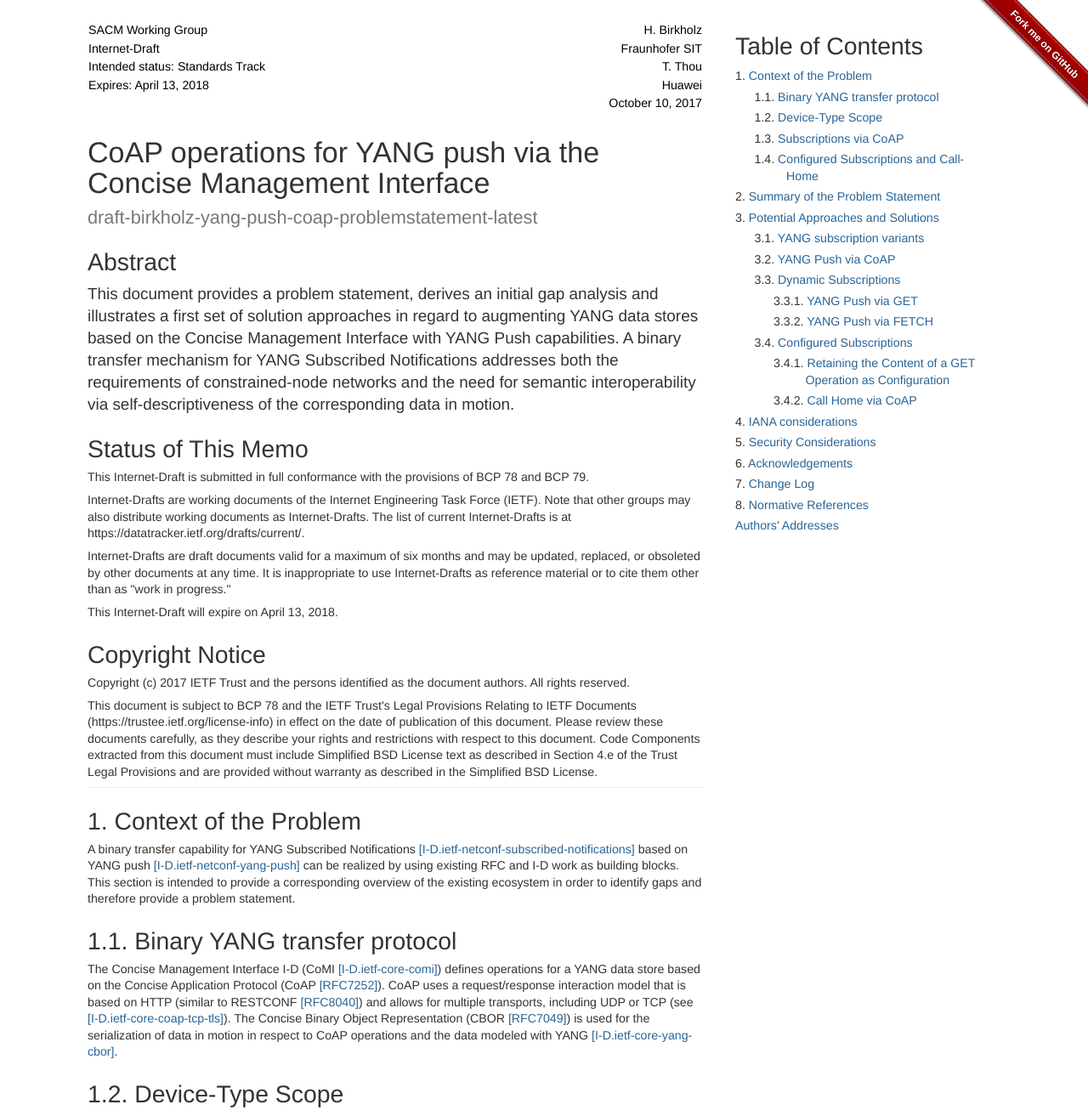
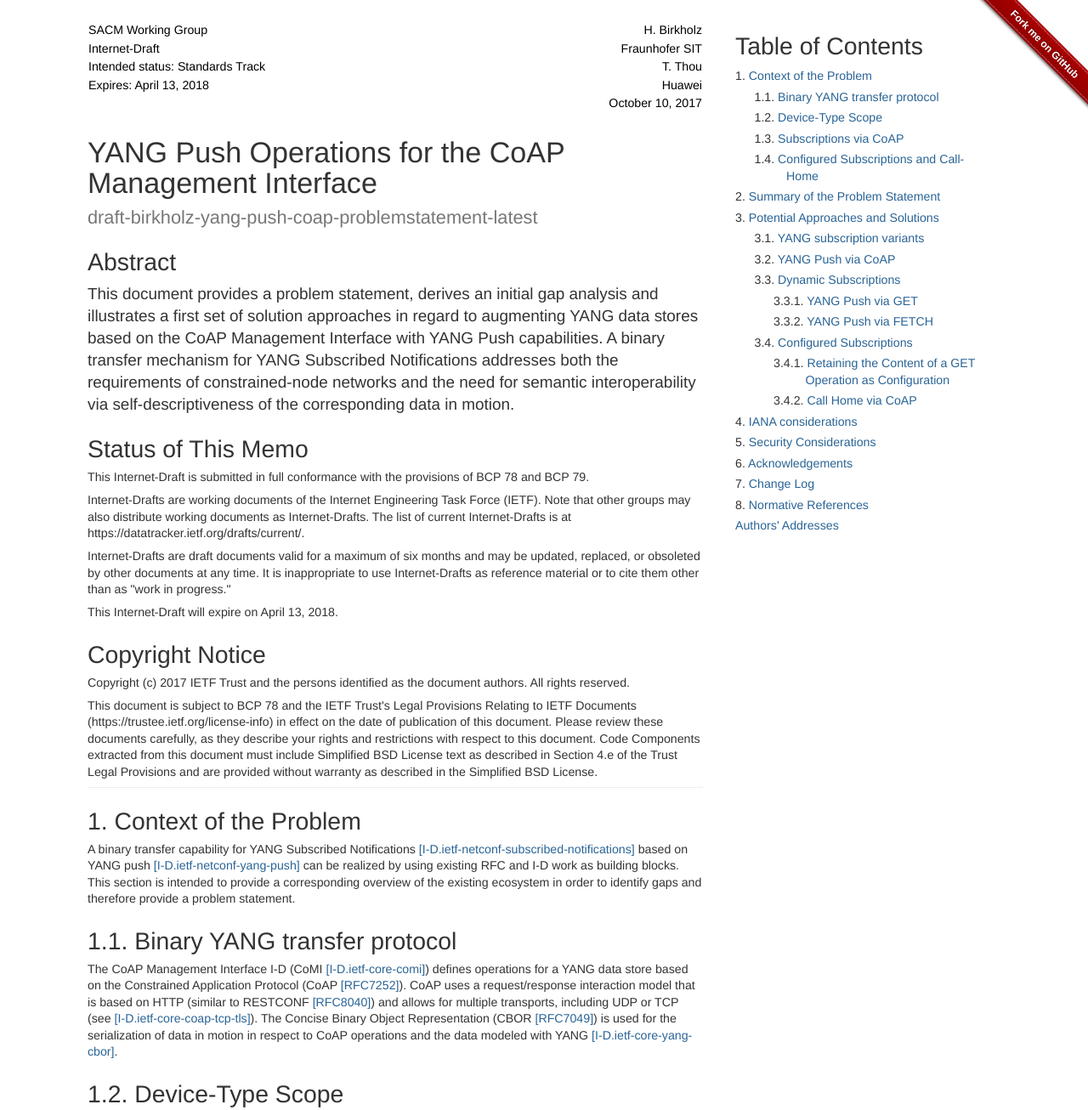
Before and after one commit to henkbirkholz/draft-birkholz-yang-push-coap-problemstatement, a plain HTML site: page draft-birkholz-yang-push-coap-problemstatement.html in a window 1280 px wide. Shown: the top 1306 px of the page at 85% size. Drawn offline with Linux system fonts and the light colour scheme.

Commit message:
Script updating gh-pages from 2c92e08. [ci skip]

```diff
--- a/draft-birkholz-yang-push-coap-problemstatement.html
+++ b/draft-birkholz-yang-push-coap-problemstatement.html
@@ -5,7 +5,7 @@
 <head profile="http://www.w3.org/2006/03/hcard http://dublincore.org/documents/2008/08/04/dc-html/">
   <meta http-equiv="Content-Type" content="text/html; charset=us-ascii" />
 
-  <title>CoAP operations for YANG push via the Concise Management Interface</title>
+  <title>YANG Push Operations for the CoAP Management Interface</title>
 
 
 <style type="text/css">/*<![CDATA[*/
@@ -304,8 +304,8 @@ address {
   <meta name="dct.creator" content="Birkholz, H. and T. Thou" />
   <meta name="dct.identifier" content="urn:ietf:id:draft-birkholz-yang-push-coap-problemstatement-latest" />
   <meta name="dct.issued" scheme="ISO8601" content="2017-10-10" />
-  <meta name="dct.abstract" content="This document provides a problem statement, derives an initial gap analysis and illustrates a first set of solution approaches in regard to augmenting YANG data stores based on the Concise Management Interface with YANG Push capabilities. A binary transfer mechanism for YANG Subscribed Notifications addresses both the requirements of constrained-node networks and the need for semantic interoperability via self-descriptiveness of the corresponding data in motion." />
-  <meta name="description" content="This document provides a problem statement, derives an initial gap analysis and illustrates a first set of solution approaches in regard to augmenting YANG data stores based on the Concise Management Interface with YANG Push capabilities. A binary transfer mechanism for YANG Subscribed Notifications addresses both the requirements of constrained-node networks and the need for semantic interoperability via self-descriptiveness of the corresponding data in motion." />
+  <meta name="dct.abstract" content="This document provides a problem statement, derives an initial gap analysis and illustrates a first set of solution approaches in regard to augmenting YANG data stores based on the CoAP Management Interface with YANG Push capabilities. A binary transfer mechanism for YANG Subscribed Notifications addresses both the requirements of constrained-node networks and the need for semantic interoperability via self-descriptiveness of the corresponding data in motion." />
+  <meta name="description" content="This document provides a problem statement, derives an initial gap analysis and illustrates a first set of solution approaches in regard to augmenting YANG data stores based on the CoAP Management Interface with YANG Push capabilities. A binary transfer mechanism for YANG Subscribed Notifications addresses both the requirements of constrained-node networks and the need for semantic interoperability via self-descriptiveness of the corresponding data in motion." />
 
 </head>
 
@@ -339,11 +339,11 @@ address {
     </tbody>
   </table>
 
-  <p class="title">CoAP operations for YANG push via the Concise Management Interface<br />
+  <p class="title">YANG Push Operations for the CoAP Management Interface<br />
   <span class="filename">draft-birkholz-yang-push-coap-problemstatement-latest</span></p>
 
   <h1 id="rfc.abstract"><a href="#rfc.abstract">Abstract</a></h1>
-<p>This document provides a problem statement, derives an initial gap analysis and illustrates a first set of solution approaches in regard to augmenting YANG data stores based on the Concise Management Interface with YANG Push capabilities. A binary transfer mechanism for YANG Subscribed Notifications addresses both the requirements of constrained-node networks and the need for semantic interoperability via self-descriptiveness of the corresponding data in motion.</p>
+<p>This document provides a problem statement, derives an initial gap analysis and illustrates a first set of solution approaches in regard to augmenting YANG data stores based on the CoAP Management Interface with YANG Push capabilities. A binary transfer mechanism for YANG Subscribed Notifications addresses both the requirements of constrained-node networks and the need for semantic interoperability via self-descriptiveness of the corresponding data in motion.</p>
 <h1 id="rfc.status"><a href="#rfc.status">Status of This Memo</a></h1>
 <p>This Internet-Draft is submitted in full conformance with the provisions of BCP 78 and BCP 79.</p>
 <p>Internet-Drafts are working documents of the Internet Engineering Task Force (IETF).  Note that other groups may also distribute working documents as Internet-Drafts.  The list of current Internet-Drafts is at https://datatracker.ietf.org/drafts/current/.</p>
@@ -411,7 +411,7 @@ address {
 <h1 id="rfc.section.1.1">
 <a href="#rfc.section.1.1">1.1.</a> <a href="#binary-yang-transfer-protocol" id="binary-yang-transfer-protocol">Binary YANG transfer protocol</a>
 </h1>
-<p id="rfc.section.1.1.p.1">The Concise Management Interface I-D (CoMI <a href="#I-D.ietf-core-comi" class="xref">[I-D.ietf-core-comi]</a>) defines operations for a YANG data store based on the Concise Application Protocol (CoAP <a href="#RFC7252" class="xref">[RFC7252]</a>).  CoAP uses a request/response interaction model that is based on HTTP (similar to RESTCONF <a href="#RFC8040" class="xref">[RFC8040]</a>) and allows for multiple transports, including UDP or TCP (see <a href="#I-D.ietf-core-coap-tcp-tls" class="xref">[I-D.ietf-core-coap-tcp-tls]</a>). The Concise Binary Object Representation (CBOR <a href="#RFC7049" class="xref">[RFC7049]</a>) is used for the serialization of data in motion in respect to CoAP operations and the data modeled with YANG <a href="#I-D.ietf-core-yang-cbor" class="xref">[I-D.ietf-core-yang-cbor]</a>.</p>
+<p id="rfc.section.1.1.p.1">The CoAP Management Interface I-D (CoMI <a href="#I-D.ietf-core-comi" class="xref">[I-D.ietf-core-comi]</a>) defines operations for a YANG data store based on the Constrained Application Protocol (CoAP <a href="#RFC7252" class="xref">[RFC7252]</a>).  CoAP uses a request/response interaction model that is based on HTTP (similar to RESTCONF <a href="#RFC8040" class="xref">[RFC8040]</a>) and allows for multiple transports, including UDP or TCP (see <a href="#I-D.ietf-core-coap-tcp-tls" class="xref">[I-D.ietf-core-coap-tcp-tls]</a>). The Concise Binary Object Representation (CBOR <a href="#RFC7049" class="xref">[RFC7049]</a>) is used for the serialization of data in motion in respect to CoAP operations and the data modeled with YANG <a href="#I-D.ietf-core-yang-cbor" class="xref">[I-D.ietf-core-yang-cbor]</a>.</p>
 <h1 id="rfc.section.1.2">
 <a href="#rfc.section.1.2">1.2.</a> <a href="#device-type-scope" id="device-type-scope">Device-Type Scope</a>
 </h1>
```
Also changed, not shown: draft-birkholz-yang-push-coap-problemstatement.txt.
